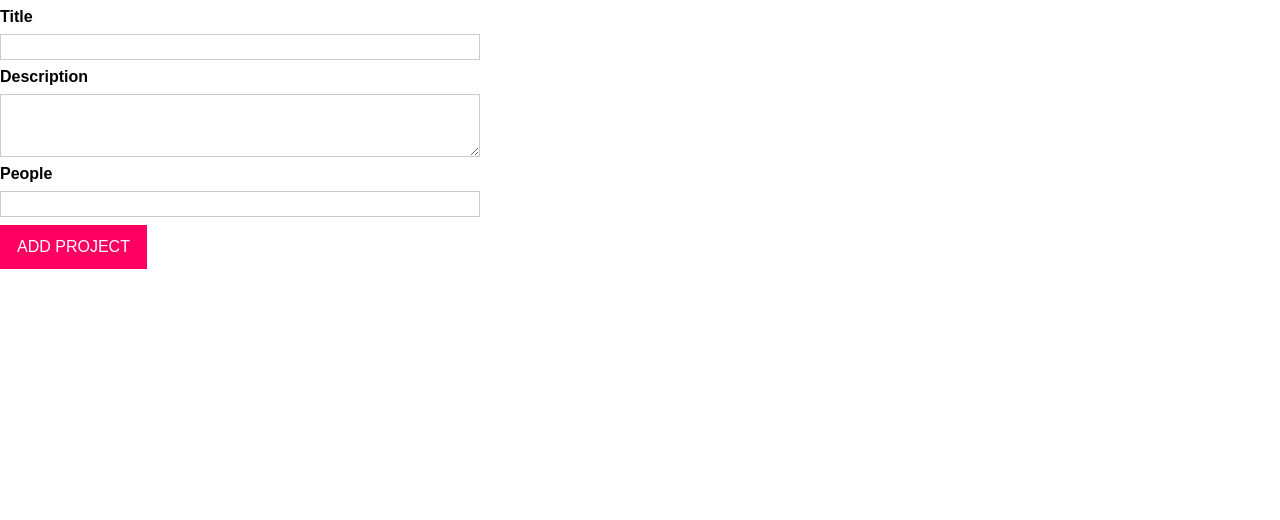
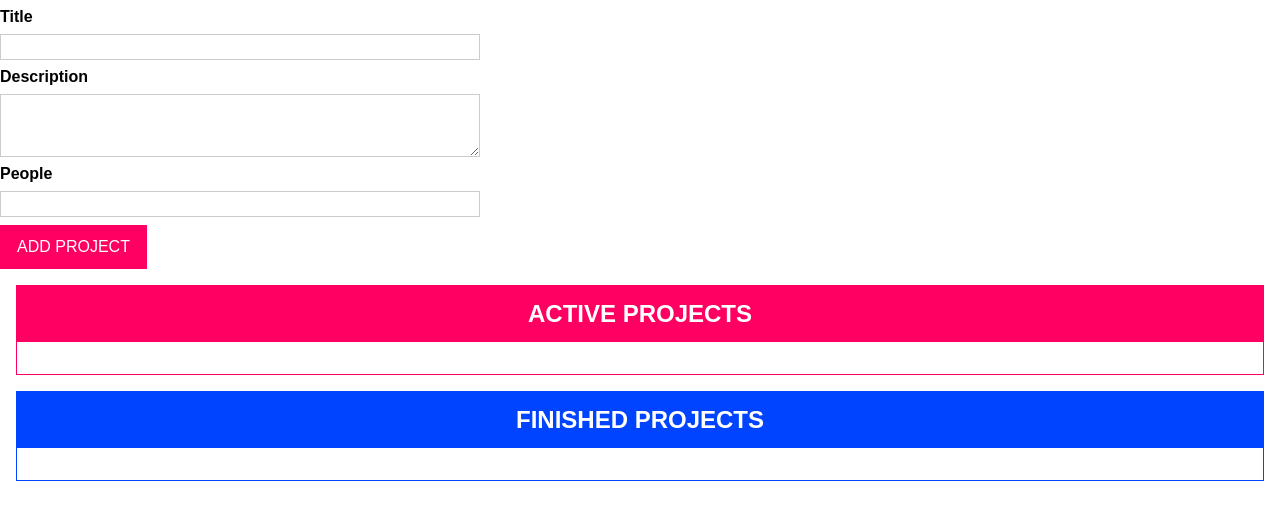
Before and after one commit to ManhTrinhNguyen/drag-drop-typscript, a website with bundled scripts: page index.html in a window 1280 px wide. Built offline with nearby package versions, Linux system fonts and the light colour scheme.

Commit message:
Third commit

```diff
--- a/src/app.ts
+++ b/src/app.ts
@@ -45,6 +45,34 @@
 
 }
 
+// Project List class
+class ProjectLists {
+  templateElement: HTMLTemplateElement;
+  hostElement: HTMLDivElement;
+  element: HTMLElement;
+  constructor(private type: 'active' | 'finished') {
+    this.templateElement = document.getElementById("project-list")! as HTMLTemplateElement;
+    this.hostElement = document.getElementById("app")! as HTMLDivElement;
+    this.element = document.getElementById("projects")! as HTMLElement;
+
+    const importedNode = document.importNode(this.templateElement.content, true);
+    this.element = importedNode.firstElementChild as HTMLElement;
+    this.element.id = `${this.type}-projects`
+    this.attach()
+    this.renderContent()
+  }
+
+  private renderContent() {
+    const listId = `${this.type}-projects-list`;
+    console.log(listId)
+    this.element.querySelector('ul')!.id = listId
+    this.element.querySelector("h2")!.textContent = this.type.toUpperCase() + " PROJECTS"
+  }
+
+  private attach() {
+    this.hostElement.insertAdjacentElement("beforeend", this.element)
+  }
+}
 // Project input Class
 class ProjectInput {
   templateElement: HTMLTemplateElement;
@@ -121,4 +149,6 @@
   }
 }
 
-const newInput = new ProjectInput
+const newInput = new ProjectInput;
+const activePrjList = new ProjectLists("active");
+const finishedPrjList = new ProjectLists("finished")
--- a/tsconfig.json
+++ b/tsconfig.json
@@ -91,8 +91,8 @@
     // "noImplicitThis": true,                           /* Enable error reporting when 'this' is given the type 'any'. */
     // "useUnknownInCatchVariables": true,               /* Default catch clause variables as 'unknown' instead of 'any'. */
     // "alwaysStrict": true,                             /* Ensure 'use strict' is always emitted. */
-     "noUnusedLocals": true,                           /* Enable error reporting when local variables aren't read. */
-     "noUnusedParameters": true,                       /* Raise an error when a function parameter isn't read. */
+    // "noUnusedLocals": true,                           /* Enable error reporting when local variables aren't read. */
+     //"noUnusedParameters": true,                       /* Raise an error when a function parameter isn't read. */
     // "exactOptionalPropertyTypes": true,               /* Interpret optional property types as written, rather than adding 'undefined'. */
      "noImplicitReturns": true,                        /* Enable error reporting for codepaths that do not explicitly return in a function. */
     // "noFallthroughCasesInSwitch": true,               /* Enable error reporting for fallthrough cases in switch statements. */
```
Also changed, not shown: dist/app.js, index.html (line endings or trailing spaces), 1 other file.
